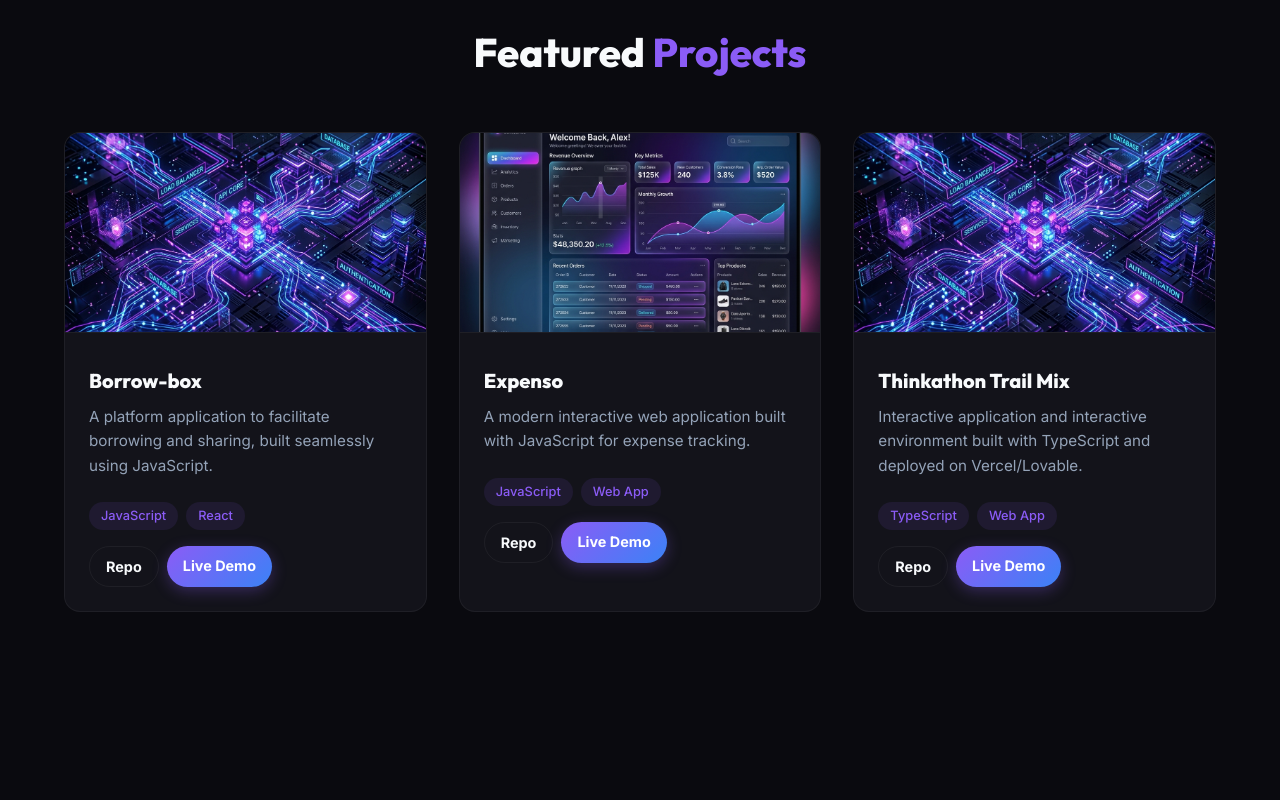
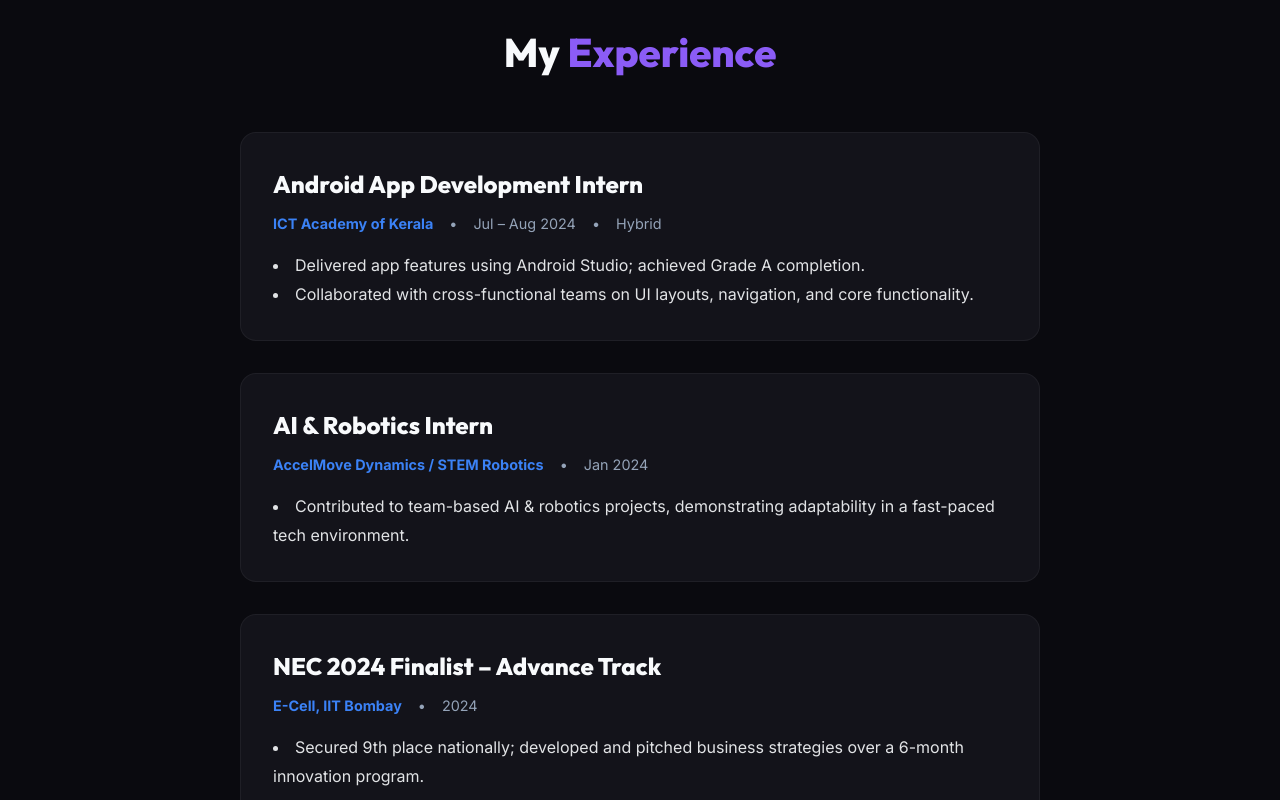
Before and after one commit to riyarens/Personal-Potfolio, a React (Vite) app: page / in a window 1280 px wide. Shown: the part 1500-2300 px from the top of the page. Built offline with nearby package versions, Linux system fonts and the light colour scheme.

Commit message:
Extract and add Experience section from resume

```diff
--- a/src/App.jsx
+++ b/src/App.jsx
@@ -10,7 +10,7 @@ function App() {
       setNavScrolled(window.scrollY > 50);
 
       // Simple scroll spy logic
-      const sections = ['home', 'skills', 'projects', 'services', 'contact'];
+      const sections = ['home', 'skills', 'experience', 'projects', 'services', 'contact'];
       for (const section of sections) {
         const el = document.getElementById(section);
         if (el) {
@@ -44,7 +44,7 @@ function App() {
       <nav id="navbar" className={navScrolled ? 'nav-scrolled' : ''}>
         <div className="brand">Riya Rens</div>
         <ul className="nav-links">
-          {['#home', '#skills', '#projects', '#services', '#contact'].map((hash) => (
+          {['#home', '#skills', '#experience', '#projects', '#services', '#contact'].map((hash) => (
             <li key={hash}>
               <a
                 href={hash}
@@ -114,6 +114,53 @@ function App() {
               <i className="fa-solid fa-database skill-icon"></i>
               <p>Databases</p>
             </div>
+          </div>
+        </section>
+
+        {/* Experience Section */}
+        <section id="experience">
+          <h2 className="section-title">My <span>Experience</span></h2>
+          <div className="experience-container" style={{ maxWidth: '800px', margin: '0 auto', display: 'flex', flexDirection: 'column', gap: '2rem' }}>
+
+            <div className="experience-card" style={{ background: 'var(--bg-secondary)', border: '1px solid var(--glass-border)', borderRadius: '1rem', padding: '2rem', transition: 'all 0.3s ease' }}>
+              <h3 style={{ fontSize: '1.5rem', marginBottom: '0.5rem' }}>Android App Development Intern</h3>
+              <div style={{ display: 'flex', flexWrap: 'wrap', gap: '1rem', color: 'var(--text-secondary)', marginBottom: '1rem', fontSize: '0.9rem' }}>
+                <span style={{ color: 'var(--accent-secondary)', fontWeight: '600' }}>ICT Academy of Kerala</span>
+                <span>•</span>
+                <span>Jul – Aug 2024</span>
+                <span>•</span>
+                <span>Hybrid</span>
+              </div>
+              <ul style={{ listStylePosition: 'inside', color: 'var(--text-primary)', opacity: '0.9', lineHeight: '1.8' }}>
+                <li>Delivered app features using Android Studio; achieved Grade A completion.</li>
+                <li>Collaborated with cross-functional teams on UI layouts, navigation, and core functionality.</li>
+              </ul>
+            </div>
+
+            <div className="experience-card" style={{ background: 'var(--bg-secondary)', border: '1px solid var(--glass-border)', borderRadius: '1rem', padding: '2rem', transition: 'all 0.3s ease' }}>
+              <h3 style={{ fontSize: '1.5rem', marginBottom: '0.5rem' }}>AI & Robotics Intern</h3>
+              <div style={{ display: 'flex', flexWrap: 'wrap', gap: '1rem', color: 'var(--text-secondary)', marginBottom: '1rem', fontSize: '0.9rem' }}>
+                <span style={{ color: 'var(--accent-secondary)', fontWeight: '600' }}>AccelMove Dynamics / STEM Robotics</span>
+                <span>•</span>
+                <span>Jan 2024</span>
+              </div>
+              <ul style={{ listStylePosition: 'inside', color: 'var(--text-primary)', opacity: '0.9', lineHeight: '1.8' }}>
+                <li>Contributed to team-based AI & robotics projects, demonstrating adaptability in a fast-paced tech environment.</li>
+              </ul>
+            </div>
+
+            <div className="experience-card" style={{ background: 'var(--bg-secondary)', border: '1px solid var(--glass-border)', borderRadius: '1rem', padding: '2rem', transition: 'all 0.3s ease' }}>
+              <h3 style={{ fontSize: '1.5rem', marginBottom: '0.5rem' }}>NEC 2024 Finalist – Advance Track</h3>
+              <div style={{ display: 'flex', flexWrap: 'wrap', gap: '1rem', color: 'var(--text-secondary)', marginBottom: '1rem', fontSize: '0.9rem' }}>
+                <span style={{ color: 'var(--accent-secondary)', fontWeight: '600' }}>E-Cell, IIT Bombay</span>
+                <span>•</span>
+                <span>2024</span>
+              </div>
+              <ul style={{ listStylePosition: 'inside', color: 'var(--text-primary)', opacity: '0.9', lineHeight: '1.8' }}>
+                <li>Secured 9th place nationally; developed and pitched business strategies over a 6-month innovation program.</li>
+              </ul>
+            </div>
+
           </div>
         </section>
 
```
